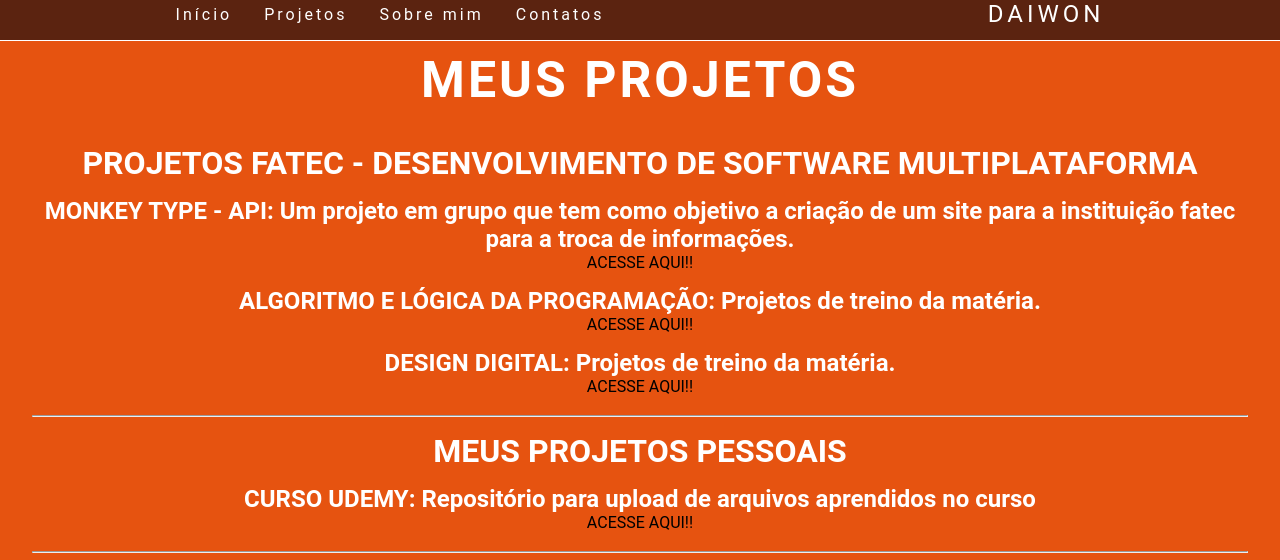
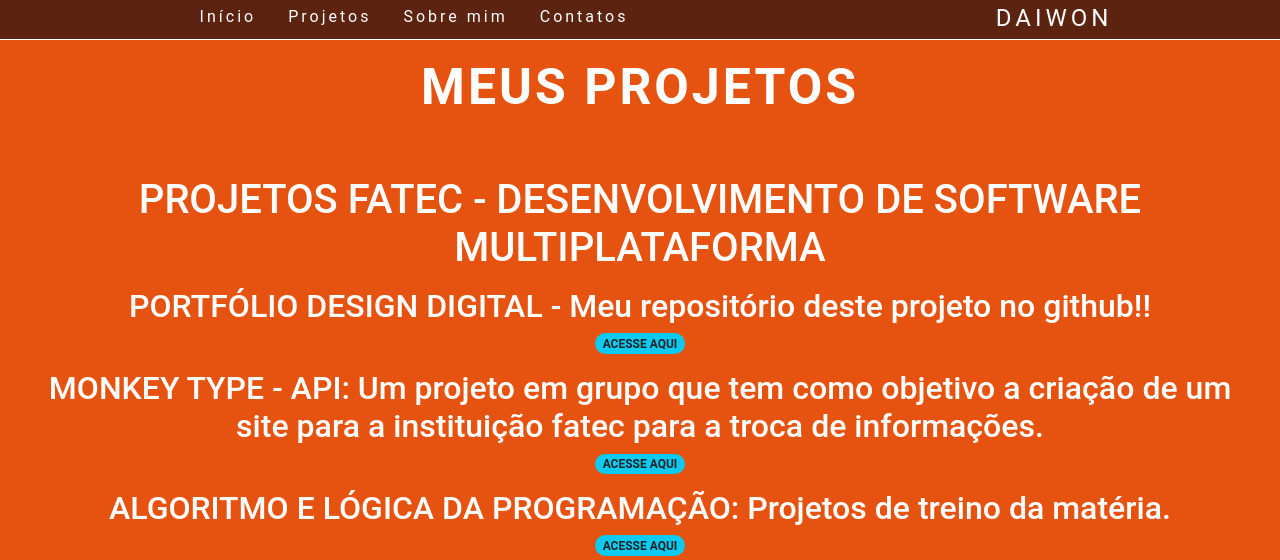
Before and after one commit to lucasdwn/Portfolio_DesignDigital_Fatec, a Python web app: template src/templates/Projetos.html in a window 1280 px wide. Shown: the top 560 px of the page. Run offline with Jinja, Linux system fonts and the light colour scheme; the template is opened without the code that fills it, so the values that code supplies are empty; grey boxes are pictures that could not be loaded.

Commit message:
Utilização do framework 'bootstrap' nas abas Projetos e Contatos

```diff
--- a/src/templates/Projetos.html
+++ b/src/templates/Projetos.html
@@ -4,6 +4,7 @@
     <meta http-equiv="X-UA-Compatible" content="IE=edge">
     <meta name="viewport" content="width=device-width, initial-scale=1.0">
     <title>Projetos</title>
+    <link href="https://cdn.jsdelivr.net/npm/bootstrap@5.1.3/dist/css/bootstrap.min.css" rel="stylesheet" integrity="sha384-1BmE4kWBq78iYhFldvKuhfTAU6auU8tT94WrHftjDbrCEXSU1oBoqyl2QvZ6jIW3" crossorigin="anonymous">
     <link rel="stylesheet" href="../static/styles/global.css">
     <link rel="stylesheet" href="../static/styles/projetos.css">
 </head>
@@ -31,25 +32,28 @@
         <div class='Projetos'>
             <h1>PROJETOS FATEC - DESENVOLVIMENTO DE SOFTWARE MULTIPLATAFORMA</h1>
 
+            <h2>PORTFÓLIO DESIGN DIGITAL - Meu repositório deste projeto no github!!</h2>
+            <a href="https://github.com/ddaiwon/FATEC-Design-Digital---Portf-lio"target='_blank'><span class="badge rounded-pill bg-info text-dark">ACESSE AQUI</span></a>
+
             <h2>MONKEY TYPE - API: Um projeto em grupo que tem como objetivo a criação de um site para a instituição fatec para a troca de informações.</h2>
-            <a href="https://github.com/Monkey-Type/API-DSM"target='_blank'>ACESSE AQUI!!</a>
+            <a href="https://github.com/Monkey-Type/API-DSM"target='_blank'><span class="badge rounded-pill bg-info text-dark">ACESSE AQUI</span></a>
 
             <h2>ALGORITMO E LÓGICA DA PROGRAMAÇÃO: Projetos de treino da matéria.</h2>
-            <a href="https://github.com/ddaiwon/Phyon---Fatecsjc"target='_blank'>ACESSE AQUI!!</a>
+            <a href="https://github.com/ddaiwon/Phyon---Fatecsjc"target='_blank'><span class="badge rounded-pill bg-info text-dark">ACESSE AQUI</span></a>
 
             <h2>DESIGN DIGITAL: Projetos de treino da matéria.</h2>
-            <a href="https://github.com/ddaiwon/Design-Digital---Fatecsjc"target='_blank'>ACESSE AQUI!!</a><br><hr>
+            <a href="https://github.com/ddaiwon/Design-Digital---Fatecsjc"target='_blank'><span class="badge rounded-pill bg-info text-dark">ACESSE AQUI</span></a><br><hr>
             <h1>MEUS PROJETOS PESSOAIS</h1>
 
             <h2>CURSO UDEMY: Repositório para upload de arquivos aprendidos no curso</h2>
-            <a href="https://github.com/ddaiwon/cursoudemyjavascript"target='_blank'>ACESSE AQUI!!</a><br><hr>
+            <a href="https://github.com/ddaiwon/cursoudemyjavascript"target='_blank'><span class="badge rounded-pill bg-info text-dark">ACESSE AQUI</span></a><br><hr>
         </div>
         <div class='github'>
-            <h1>MEU PERFIL GITHUB  <a href="https://github.com/ddaiwon"target='_blank'>ACESSE AQUI!!</a></h1>
+            <h1>MEU PERFIL GITHUB  <a href="https://github.com/ddaiwon"target='_blank'><span class="badge rounded-pill bg-info text-dark">ACESSE AQUI</span></a></h1>
             <img src="https://github-readme-stats.vercel.app/api?username=ddaiwon&show_icons=true&theme=radical" alt=""><br><hr>
         </div>
         <div class='github'>
-            <h1>MEU CURRICULO  <a href="https://docs.google.com/document/d/12nNdrtgXQoW7p9cU4lzQhphDUl6w6D0h/edit"target='_blank'>ACESSE AQUI!!</a></h1>
+            <h1>MEU CURRICULO  <a href="https://docs.google.com/document/d/12nNdrtgXQoW7p9cU4lzQhphDUl6w6D0h/edit"target='_blank'><span class="badge rounded-pill bg-info text-dark">ACESSE AQUI</span></a></h1>
         </div>
     </main>
     <script src='../static/scripts/mobile-navbar.js'></script>
```
Also changed, not shown: src/templates/Contatos.html (+7 -6 lines).
